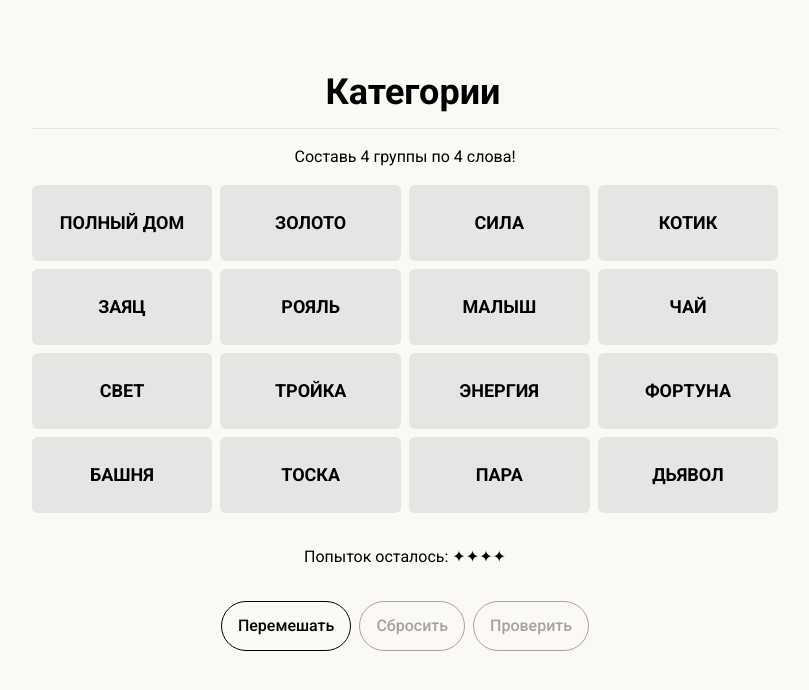
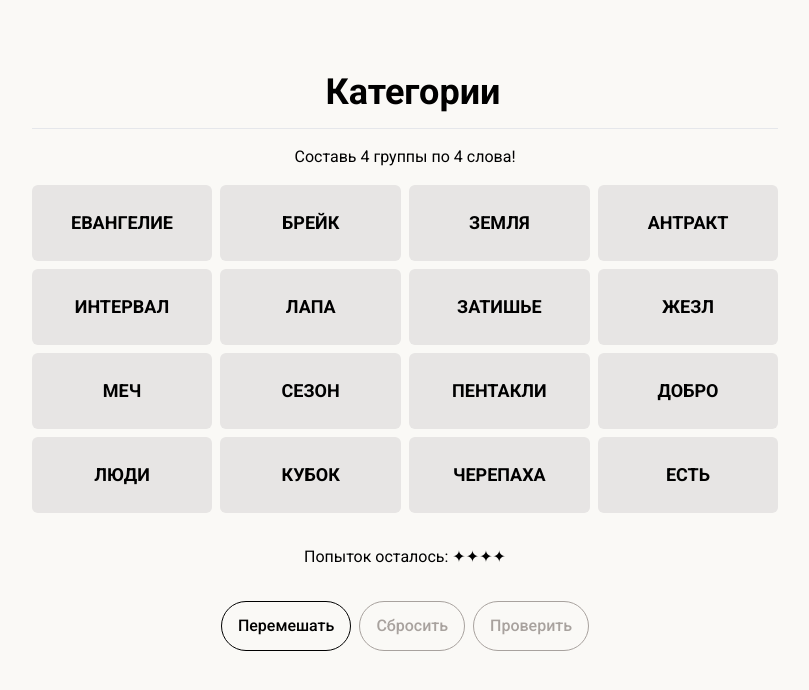
Before and after one commit to danuhaha/CategoriesRussian, a Next.js app: page / in a window 1280 px wide. Shown: the top 690 px of the page, without its empty margins (235-1044 px from the left). Built offline with nearby package versions, Linux system fonts and the light colour scheme.

Commit message:
17.02.2025

```diff
--- a/app/_examples.ts
+++ b/app/_examples.ts
@@ -2,23 +2,23 @@ import { Category } from "./_types";
 
 export const categories: Category[] = [
   {
-    category: 'ЛАСКОВЫЕ КЛИЧКИ',
-    items: ["ЗОЛОТО", "КОТИК", "МАЛЫШ", "ЗАЯЦ"],
+    category: 'ПАУЗА',
+    items: ["БРЕЙК", "АНТРАКТ", "ЗАТИШЬЕ", "ИНТЕРВАЛ"],
     level: 1,
   },
   {
-    category: "КОМБИНАЦИИ ПОКЕРА",
-    items: ["ПАРА", "ТРОЙКА", "ПОЛНЫЙ ДОМ", "РОЯЛЬ"],
-    level: 2,
+    category: "ЧЕТЫРЕ",
+    items: ["ЧЕРЕПАХА", "СЕЗОН", "ЕВАНГЕЛИЕ", "ЛАПА"],
+    level: 4,
   },
   {
-    category: "ЗЕЛЁНОЕ",
-    items: ["ЧАЙ", "ТОСКА", "СВЕТ", "ЭНЕРГИЯ"],
+    category: "МАСТИ В ТАРО",
+    items: ["ЖЕЗЛ", "КУБОК", "МЕЧ", "ПЕНТАКЛИ"],
     level: 3,
   },
   {
-    category: "КАРТЫ ТАРО",
-    items: ["ФОРТУНА", "БАШНЯ", "ДЬЯВОЛ", "СИЛА"],
-    level: 4,
+    category: "ДРЕВНЕРУССКИЕ БУКВЫ",
+    items: ["ДОБРО", "ЛЮДИ", "ЕСТЬ", "ЗЕМЛЯ"],
+    level: 2,
   },
 ];
```
